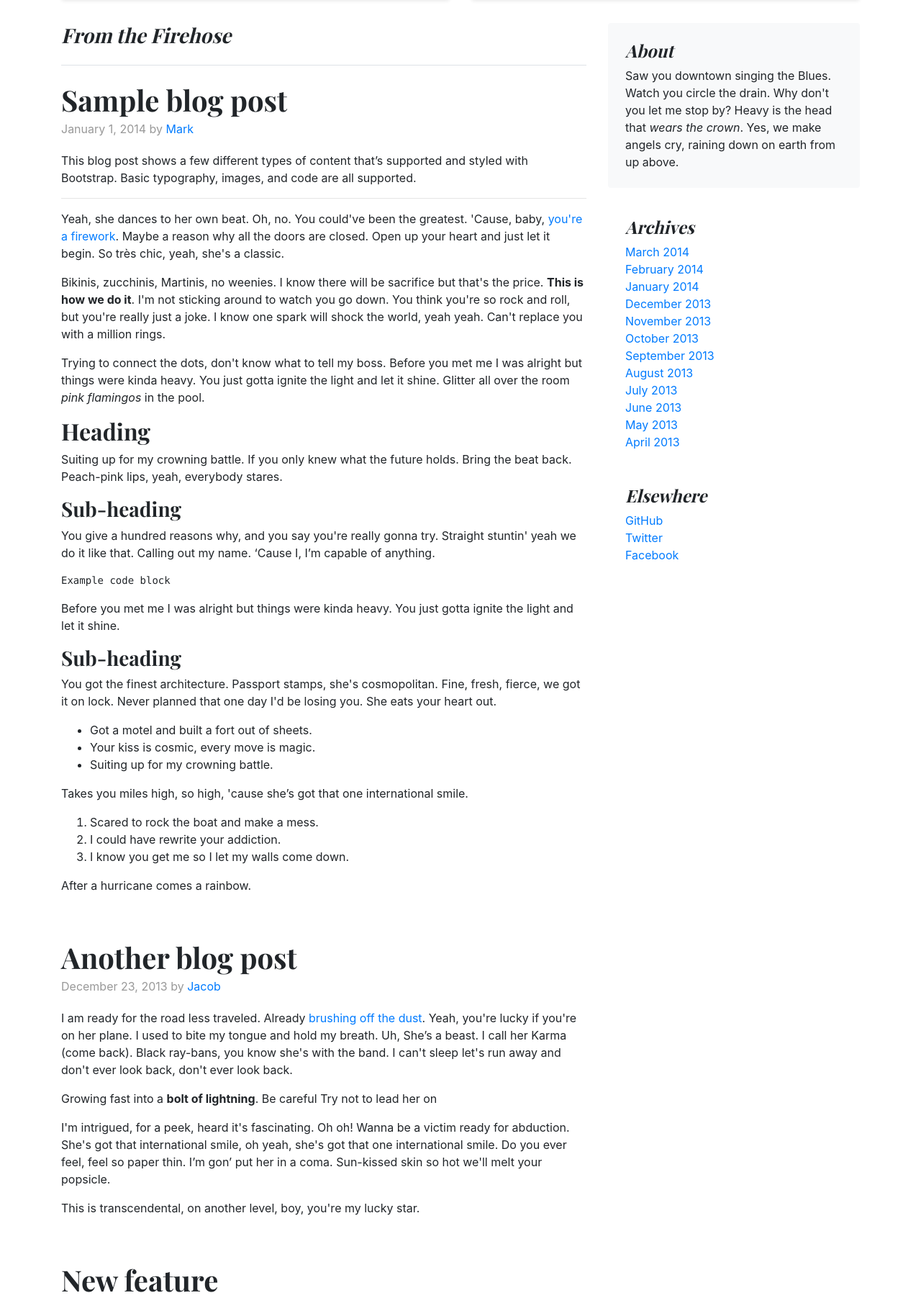
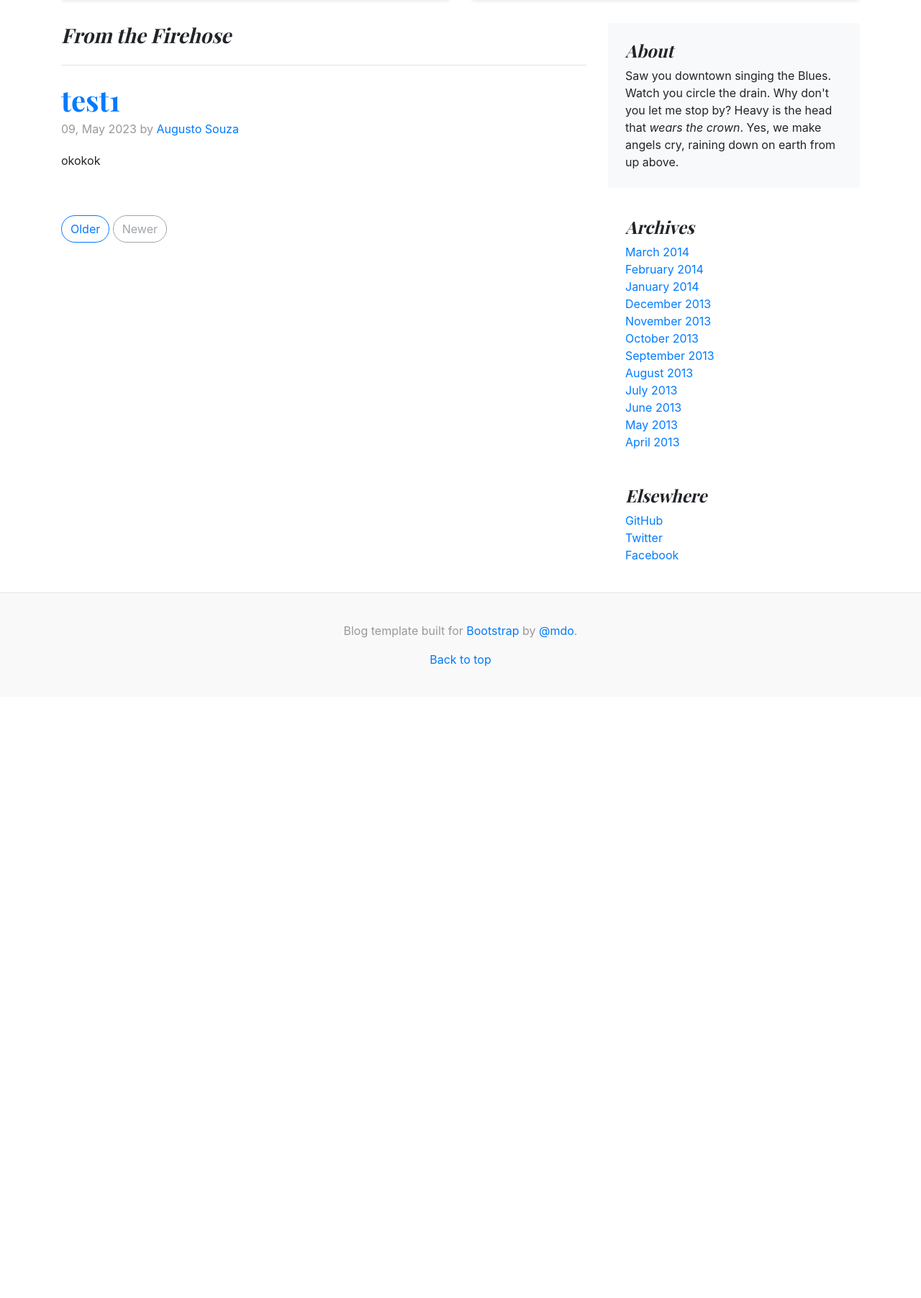
Before and after one commit to AugustoPresto/blog_musical, a Django app: page / in a window 1280 px wide. Shown: the part 766-2569 px from the top of the page at 72% size. After the commit the page ends 1692 px from the top, so only its background shows below. Run offline with Django 4.2, Linux system fonts and the light colour scheme; data comes from the database, SQL or seed files in the repository; both versions use the stored data as it was after the commit; some libraries are stand-ins or nearby versions.

Commit message:
Adiciona lógica na home e acrescentar post.html para exibir o registro completo

```diff
--- a/blog/views.py
+++ b/blog/views.py
@@ -1,8 +1,14 @@
-from django.shortcuts import HttpResponse
 from django.shortcuts import render
 
 # Create your views here.
+from blog.models import Post
 
 
 def home(request):
-    return render(request, 'home.html')
+    posts = Post.objects.all()
+    return render(request, 'home.html', {'posts': posts})
+
+
+def post(request, post_id):
+    post = Post.objects.get(pk=post_id)
+    return render(request, 'post.html', {'post': post})
--- a/blog_musical/urls.py
+++ b/blog_musical/urls.py
@@ -24,5 +24,6 @@ from blog import views
 urlpatterns = [
     path("admin/", admin.site.urls),
     path("ckeditor/", include('ckeditor_uploader.urls')),
-    path('', views.home)
+    path('', views.home),
+    path('posts/<int:post_id>', views.post)
 ] + static(settings.MEDIA_URL, document_root=settings.MEDIA_ROOT)
--- a/templates/home.html
+++ b/templates/home.html
@@ -50,64 +50,17 @@
     From the Firehose
   </h3>
 
-  <div class="blog-post">
-    <h2 class="blog-post-title">Sample blog post</h2>
-    <p class="blog-post-meta">January 1, 2014 by <a href="#">Mark</a></p>
+  {% for post in posts %}
+    <div class="blog-post">
+      <h2 class="blog-post-title">
+        <a href="/posts/{{ post.pk }}">{{ post.title }}</a>
+      </h2>
+      <p class="blog-post-meta">{{ post.created_at|date:'d, M Y' }} by <a href="#">{{ post.author.get_full_name }}</a></p>
 
-    <p>This blog post shows a few different types of content that’s supported and styled with Bootstrap. Basic typography, images, and code are all supported.</p>
-    <hr>
-    <p>Yeah, she dances to her own beat. Oh, no. You could've been the greatest. 'Cause, baby, <a href="#">you're a firework</a>. Maybe a reason why all the doors are closed. Open up your heart and just let it begin. So très chic, yeah, she's a classic.</p>
-    <blockquote>
-      <p>Bikinis, zucchinis, Martinis, no weenies. I know there will be sacrifice but that's the price. <strong>This is how we do it</strong>. I'm not sticking around to watch you go down. You think you're so rock and roll, but you're really just a joke. I know one spark will shock the world, yeah yeah. Can't replace you with a million rings.</p>
-    </blockquote>
-    <p>Trying to connect the dots, don't know what to tell my boss. Before you met me I was alright but things were kinda heavy. You just gotta ignite the light and let it shine. Glitter all over the room <em>pink flamingos</em> in the pool. </p>
-    <h2>Heading</h2>
-    <p>Suiting up for my crowning battle. If you only knew what the future holds. Bring the beat back. Peach-pink lips, yeah, everybody stares.</p>
-    <h3>Sub-heading</h3>
-    <p>You give a hundred reasons why, and you say you're really gonna try. Straight stuntin' yeah we do it like that. Calling out my name. ‘Cause I, I’m capable of anything.</p>
-    <pre><code>Example code block</code></pre>
-    <p>Before you met me I was alright but things were kinda heavy. You just gotta ignite the light and let it shine.</p>
-    <h3>Sub-heading</h3>
-    <p>You got the finest architecture. Passport stamps, she's cosmopolitan. Fine, fresh, fierce, we got it on lock. Never planned that one day I'd be losing you. She eats your heart out.</p>
-    <ul>
-      <li>Got a motel and built a fort out of sheets.</li>
-      <li>Your kiss is cosmic, every move is magic.</li>
-      <li>Suiting up for my crowning battle.</li>
-    </ul>
-    <p>Takes you miles high, so high, 'cause she’s got that one international smile.</p>
-    <ol>
-      <li>Scared to rock the boat and make a mess.</li>
-      <li>I could have rewrite your addiction.</li>
-      <li>I know you get me so I let my walls come down.</li>
-    </ol>
-    <p>After a hurricane comes a rainbow.</p>
-  </div><!-- /.blog-post -->
+      {{ post.summary|safe }}
 
-  <div class="blog-post">
-    <h2 class="blog-post-title">Another blog post</h2>
-    <p class="blog-post-meta">December 23, 2013 by <a href="#">Jacob</a></p>
-
-    <p>I am ready for the road less traveled. Already <a href="#">brushing off the dust</a>. Yeah, you're lucky if you're on her plane. I used to bite my tongue and hold my breath. Uh, She’s a beast. I call her Karma (come back). Black ray-bans, you know she's with the band. I can't sleep let's run away and don't ever look back, don't ever look back.</p>
-    <blockquote>
-      <p>Growing fast into a <strong>bolt of lightning</strong>. Be careful Try not to lead her on</p>
-    </blockquote>
-    <p>I'm intrigued, for a peek, heard it's fascinating. Oh oh! Wanna be a victim ready for abduction. She's got that international smile, oh yeah, she's got that one international smile. Do you ever feel, feel so paper thin. I’m gon’ put her in a coma. Sun-kissed skin so hot we'll melt your popsicle.</p>
-    <p>This is transcendental, on another level, boy, you're my lucky star.</p>
-  </div><!-- /.blog-post -->
-
-  <div class="blog-post">
-    <h2 class="blog-post-title">New feature</h2>
-    <p class="blog-post-meta">December 14, 2013 by <a href="#">Chris</a></p>
-
-    <p>From Tokyo to Mexico, to Rio. Yeah, you take me to utopia. I'm walking on air. We'd make out in your Mustang to Radiohead. I mean the ones, I mean like she's the one. Sun-kissed skin so hot we'll melt your popsicle. Slow cooking pancakes for my boy, still up, still fresh as a Daisy.</p>
-    <ul>
-      <li>I hope you got a healthy appetite.</li>
-      <li>You're never gonna be unsatisfied.</li>
-      <li>Got a motel and built a fort out of sheets.</li>
-    </ul>
-    <p>Don't need apologies. Boy, you're an alien your touch so foreign, it's <em>supernatural</em>, extraterrestrial. Talk about our future like we had a clue. I can feel a phoenix inside of me.</p>
-  </div><!-- /.blog-post -->
-
+    </div><!-- /.blog-post -->
+  {% endfor %}
   <nav class="blog-pagination">
     <a class="btn btn-outline-primary" href="#">Older</a>
     <a class="btn btn-outline-secondary disabled">Newer</a>
```
Also changed, not shown: templates/post.html (added, +13 -0 lines), db.sqlite3.
